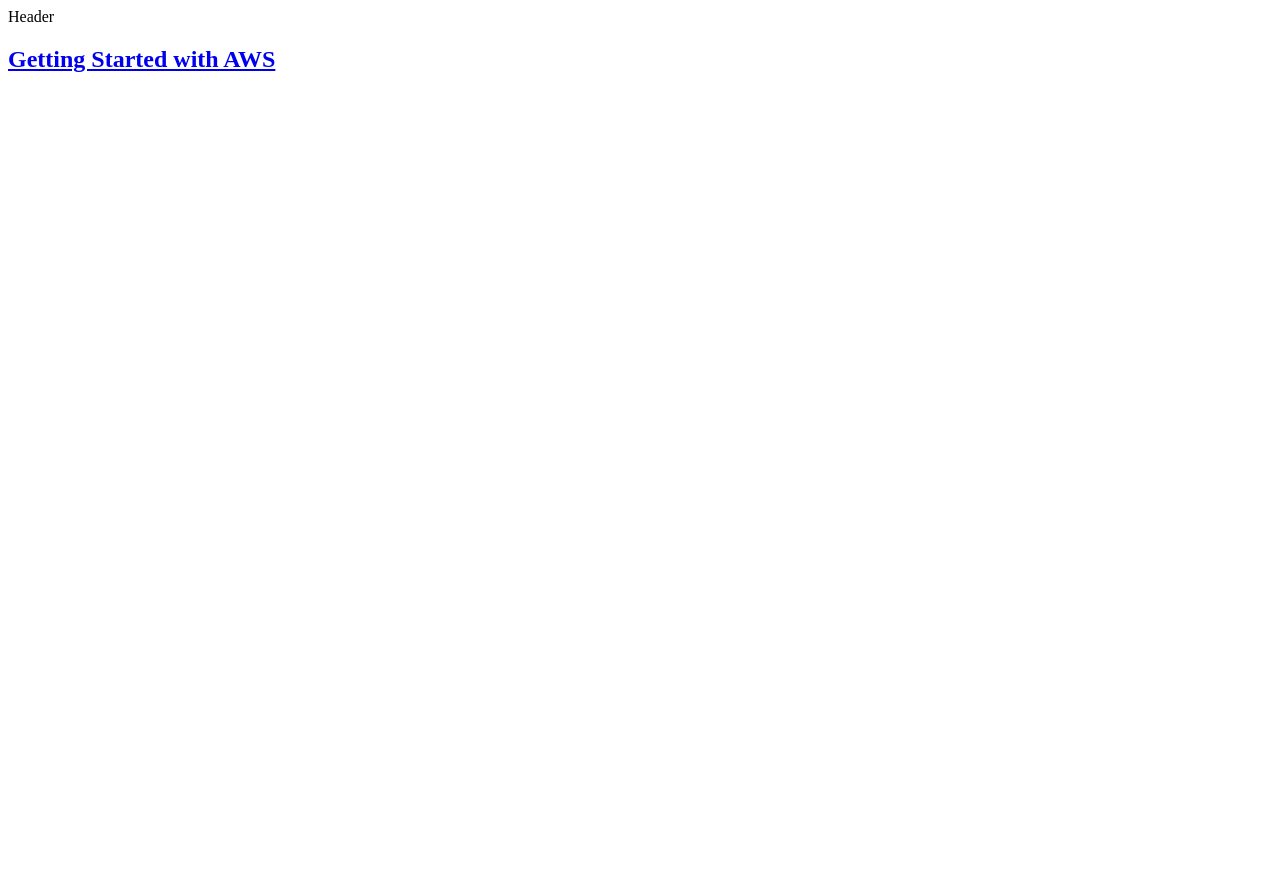
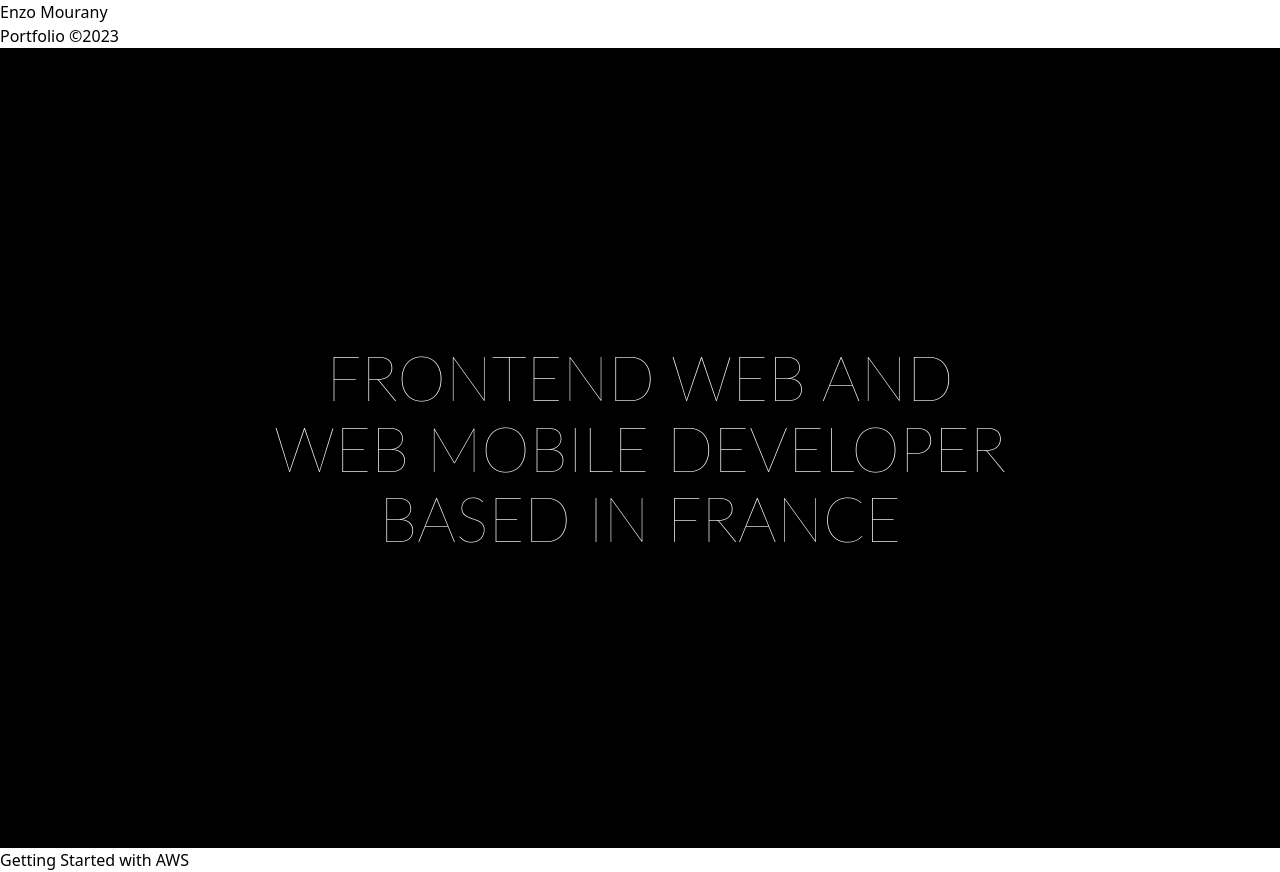
Before and after one commit to enzo-mourany/portfolio-v2, a Next.js app: page / in a window 1280 px wide. Before the commit the page ends 800 px from the top, so only its background shows below. Built offline with nearby package versions, Linux system fonts and the light colour scheme.

Commit message:
fix: use client page

```diff
--- a/app/layout.tsx
+++ b/app/layout.tsx
@@ -1,10 +1,38 @@
+"use client";
+
+import Link from 'next/link';
+
+import '../styles/globals.css';
+import HomePage from './HomePage';
+import Hamburger from '../components/input/Hamburger';
+
 export default function RootLayout({ children }: { children: React.ReactNode }) {
+    const header = (
+        <header>
+          <div className="flex flex-row justify-between text-center bg-black p-8">
+            <div className="w-48">
+                <Link href="/">
+              <p className="text-white text-xl font-normal">Enzo Mourany</p>
+            </Link>
+            </div>
+            <div className="w-48">
+                <p className="text-white text-sm font-extralight uppercase">Portfolio ©2023</p>
+            </div>
+            <div className="w-48">
+                <Hamburger />
+            </div>
+          </div>
+        </header>
+      );
   return (
     <html>
         <head />
         <body>
-            <header>Header</header>
-            {children}
+            <div>
+                {header}
+                <HomePage />
+                {children}
+            </div>
         </body>
     </html>
   )
```
